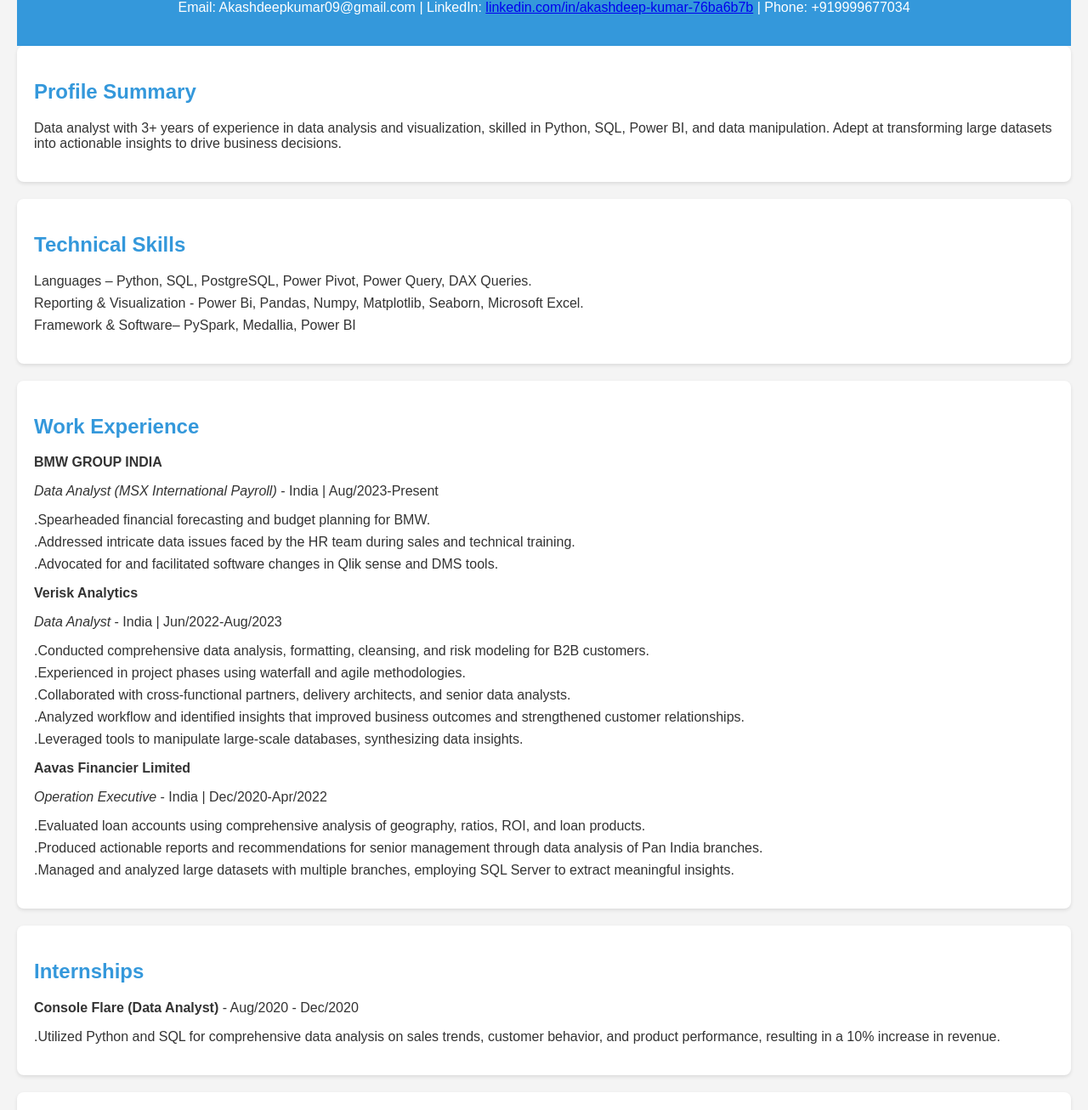
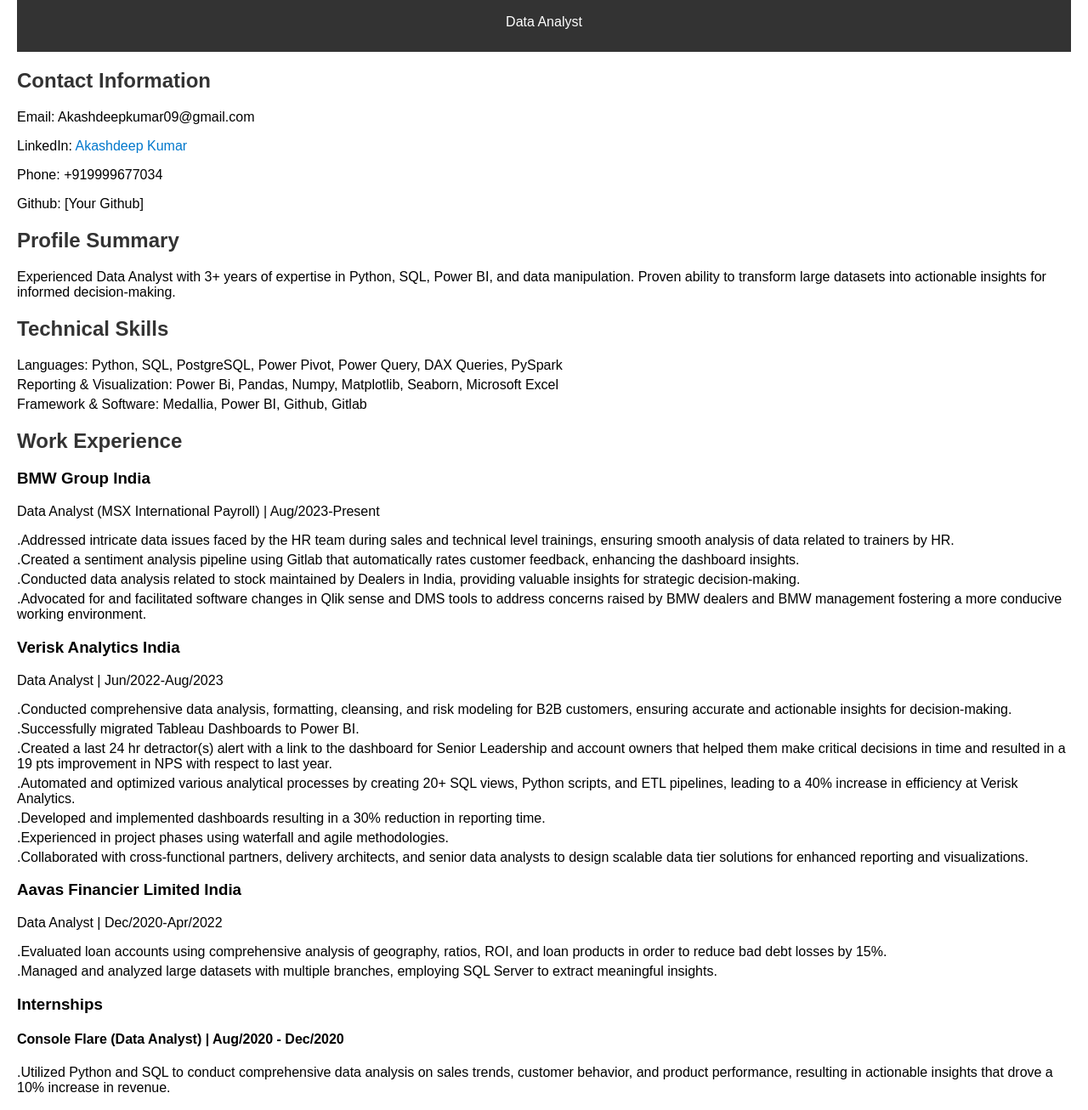
Before and after one commit to AkashdeepBerera/Resume-Projects, a plain HTML site: page index.html in a window 1280 px wide. Shown: the part 93-1399 px from the top of the page at 85% size. Drawn offline with Linux system fonts and the light colour scheme.

Commit message:
Update index.html

```diff
--- a/index.html
+++ b/index.html
@@ -3,142 +3,130 @@
 <head>
     <meta charset="UTF-8">
     <meta name="viewport" content="width=device-width, initial-scale=1.0">
-    <title>Akashdeep Kumar - Resume</title>
     <style>
         body {
-            font-family: 'Arial', sans-serif;
+            font-family: Arial, sans-serif;
             margin: 20px;
-            background-color: #f4f4f4;
+        }
+
+        header {
+            background-color: #333;
+            color: #fff;
+            text-align: center;
+            padding: 10px;
+        }
+
+        section {
+            margin-bottom: 20px;
+        }
+
+        h2 {
             color: #333;
         }
-        header {
-            background-color: #3498db;
-            color: #fff;
-            padding: 20px;
-            text-align: center;
-        }
-        header h1 {
-            margin: 0;
-            color: #000;
-            text-decoration: none; /* Remove default underline for links */
-        }
-        header h1:hover {
-            color: #3498db; /* Change color on hover for visual feedback */
-        }
-        h1, h2 {
-            color: #3498db;
-        }
-        .section {
-            margin-bottom: 20px;
-            background-color: #fff;
-            padding: 20px;
-            border-radius: 8px;
-            box-shadow: 0 2px 4px rgba(0, 0, 0, 0.1);
-            transition: transform 0.3s;
-        }
-        .section:hover {
-            transform: scale(1.02);
-        }
+
         ul {
             list-style-type: none;
             padding: 0;
         }
-        li {
-            margin-bottom: 8px;
+
+        ul li {
+            margin-bottom: 5px;
+        }
+
+        a {
+            color: #0077cc;
+            text-decoration: none;
+        }
+
+        a:hover {
+            text-decoration: underline;
         }
     </style>
+    <title>Akashdeep Kumar - Data Analyst</title>
 </head>
 <body>
 
     <header>
-        <h1><a href="https://www.linkedin.com/in/akashdeep-kumar-76ba6b7b/" target="_blank" rel="noopener noreferrer">Akashdeep Kumar - Resume</a></h1>
-        <p>Email: Akashdeepkumar09@gmail.com | LinkedIn: <a href="https://www.linkedin.com/in/akashdeep-kumar-76ba6b7b/" target="_blank" rel="noopener noreferrer">linkedin.com/in/akashdeep-kumar-76ba6b7b</a> | Phone: +919999677034</p>
+        <h1>Akashdeep Kumar</h1>
+        <p>Data Analyst</p>
     </header>
 
-    <section class="section">
-        <h2>Profile Summary</h2>
-        <p>Data analyst with 3+ years of experience in data analysis and visualization, skilled in Python, SQL, Power BI, and data manipulation. Adept at transforming large datasets into actionable insights to drive business decisions.</p>
+    <section id="contact">
+        <h2>Contact Information</h2>
+        <p>Email: Akashdeepkumar09@gmail.com</p>
+        <p>LinkedIn: <a href="https://www.linkedin.com/in/akashdeep-kumar-76ba6b7b/" target="_blank">Akashdeep Kumar</a></p>
+        <p>Phone: +919999677034</p>
+        <p>Github: [Your Github]</p>
     </section>
 
-    <section class="section">
+    <section id="summary">
+        <h2>Profile Summary</h2>
+        <p>Experienced Data Analyst with 3+ years of expertise in Python, SQL, Power BI, and data manipulation. Proven ability to transform large datasets into actionable insights for informed decision-making.</p>
+    </section>
+
+    <section id="skills">
         <h2>Technical Skills</h2>
         <ul>
-            <li>Languages – Python, SQL, PostgreSQL, Power Pivot, Power Query, DAX Queries.</li>
-            <li>Reporting & Visualization - Power Bi, Pandas, Numpy, Matplotlib, Seaborn, Microsoft Excel.</li>
-            <li>Framework & Software– PySpark, Medallia, Power BI</li>
+            <li>Languages: Python, SQL, PostgreSQL, Power Pivot, Power Query, DAX Queries, PySpark</li>
+            <li>Reporting & Visualization: Power Bi, Pandas, Numpy, Matplotlib, Seaborn, Microsoft Excel</li>
+            <li>Framework & Software: Medallia, Power BI, Github, Gitlab</li>
         </ul>
     </section>
 
-    <section class="section">
+    <section id="experience">
         <h2>Work Experience</h2>
-        <p><strong>BMW GROUP INDIA</strong></p>
-        <p><em>Data Analyst (MSX International Payroll)</em> - India | Aug/2023-Present</p>
+        <h3>BMW Group India</h3>
+        <p>Data Analyst (MSX International Payroll) | Aug/2023-Present</p>
         <ul>
-            <li>.Spearheaded financial forecasting and budget planning for BMW.</li>
-            <li>.Addressed intricate data issues faced by the HR team during sales and technical training.</li>
-            <li>.Advocated for and facilitated software changes in Qlik sense and DMS tools.</li>
+            <li>.Addressed intricate data issues faced by the HR team during sales and technical level trainings, ensuring smooth analysis of data related to trainers by HR.</li>
+            <li>.Created a sentiment analysis pipeline using Gitlab that automatically rates customer feedback, enhancing the dashboard insights.</li>
+            <li>.Conducted data analysis related to stock maintained by Dealers in India, providing valuable insights for strategic decision-making.</li>
+            <li>.Advocated for and facilitated software changes in Qlik sense and DMS tools to address concerns raised by BMW dealers and BMW management fostering a more conducive working environment.</li>
         </ul>
 
-        <p><strong>Verisk Analytics</strong></p>
-        <p><em>Data Analyst</em> - India | Jun/2022-Aug/2023</p>
+        <h3>Verisk Analytics India</h3>
+        <p>Data Analyst | Jun/2022-Aug/2023</p>
         <ul>
-            <li>.Conducted comprehensive data analysis, formatting, cleansing, and risk modeling for B2B customers.</li>
+            <li>.Conducted comprehensive data analysis, formatting, cleansing, and risk modeling for B2B customers, ensuring accurate and actionable insights for decision-making.</li>
+            <li>.Successfully migrated Tableau Dashboards to Power BI.</li>
+            <li>.Created a last 24 hr detractor(s) alert with a link to the dashboard for Senior Leadership and account owners that helped them make critical decisions in time and resulted in a 19 pts improvement in NPS with respect to last year.</li>
+            <li>.Automated and optimized various analytical processes by creating 20+ SQL views, Python scripts, and ETL pipelines, leading to a 40% increase in efficiency at Verisk Analytics.</li>
+            <li>.Developed and implemented dashboards resulting in a 30% reduction in reporting time.</li>
             <li>.Experienced in project phases using waterfall and agile methodologies.</li>
-            <li>.Collaborated with cross-functional partners, delivery architects, and senior data analysts.</li>
-            <li>.Analyzed workflow and identified insights that improved business outcomes and strengthened customer relationships.</li>
-            <li>.Leveraged tools to manipulate large-scale databases, synthesizing data insights.</li>
+            <li>.Collaborated with cross-functional partners, delivery architects, and senior data analysts to design scalable data tier solutions for enhanced reporting and visualizations.</li>
         </ul>
 
-        <p><strong>Aavas Financier Limited</strong></p>
-        <p><em>Operation Executive</em> - India | Dec/2020-Apr/2022</p>
+        <h3>Aavas Financier Limited India</h3>
+        <p>Data Analyst | Dec/2020-Apr/2022</p>
         <ul>
-            <li>.Evaluated loan accounts using comprehensive analysis of geography, ratios, ROI, and loan products.</li>
-            <li>.Produced actionable reports and recommendations for senior management through data analysis of Pan India branches.</li>
-            <li>.Managed and analyzed large datasets with multiple branches, employing SQL Server to extract meaningful insights.</li>
+           <li> .Evaluated loan accounts using comprehensive analysis of geography, ratios, ROI, and loan products in order to reduce bad debt losses by 15%.</li>
+           <li> .Managed and analyzed large datasets with multiple branches, employing SQL Server to extract meaningful insights.</li>
+
+        </ul>
+
+        <h3>Internships</h3>
+        <h4>Console Flare (Data Analyst) | Aug/2020 - Dec/2020</h4>
+        <ul>
+            <li>.Utilized Python and SQL to conduct comprehensive data analysis on sales trends, customer behavior, and product performance, resulting in actionable insights that drove a 10% increase in revenue.</li>
+            <!-- Include additional details of your internship experience at Console Flare here -->
         </ul>
     </section>
 
-    <section class="section">
-        <h2>Internships</h2>
-        <p><strong>Console Flare (Data Analyst)</strong> - Aug/2020 - Dec/2020</p>
+    <section id="certificates">
+        <h2>Certificates</h2>
         <ul>
-            <li>.Utilized Python and SQL for comprehensive data analysis on sales trends, customer behavior, and product performance, resulting in a 10% increase in revenue.</li>
+            <li>SQL(Advanced)- HackerRank</li>
+            <li>Microsoft PowerBI for Business Intelligence - Udemy</li>
+            <li>Programming for Everybody (Python) - Coursera</li>
+            <li>Tableau Essential Training - LinkedIn Learning</li>
+            <li>SQL & Power BI: Your Data Analytics and Visualization Journey - Udemy</li>
         </ul>
     </section>
 
-    <section class="section">
-        <h2>Project Experience</h2>
-        <ul>
-            <li>.Developed and implemented dashboards to visualize core business KPIs such as NPS and sentiment analysis with Power BI, resulting in a 30% reduction in reporting time at Verisk Analytics.</li>
-            <li>.Created a last 24 hr detractor(s) alert with a link to the dashboard for Senior Leadership and account owners that helped them make critical decisions in time and resulted in 19 pts improvement in NPS with respect to last year.</li>
-            <li>.Successfully migrated Verisk Insurance Services Tableau Dashboards to Power BI.</li>
-            <li>.Rolled out multiple survey programs using Medallia for Verisk Businesses, obtaining valuable customer feedback and insights.</li>
-            <li>.Created a sentiment analysis pipeline using Gitlab that automatically rates customer feedback, enhancing the dashboard insights at Verisk Analytics.</li>
-            <li>.Build a CMO and Verisk Marketing Team-Centric PBI Dashboard for all Verisk Business Units that shows comprehensive details and comparison of all marketing Events and Sessions conducted by Verisk using data from CVENT.</li>
-            <li>.Automated and optimized various analytical processes by creating 20+ SQL views, Python scripts, and ETL pipelines, leading to a 40% increase in efficiency at Verisk Analytics.</li>
-            <li>.Analyzed campaign reporting data utilizing SQL and MS Excel to provide value-added insights, resulting in a 20% increase in campaign effectiveness at Aavas Financier Limited.</li>
-            <li>.Created interactive dashboards using Power BI, enhancing data visualization and accessibility at Aavas Financier Limited.</li>
-            <li>.Utilized Python and SQL to conduct comprehensive data analysis on sales trends, customer behavior, and product performance, resulting in actionable insights that drove a 10% increase in revenue during the internship at Console Flare.</li>
-            <li>.Developed and implemented interactive data visualization dashboards using Tableau, allowing stakeholders to easily track KPIs and make data-driven decisions that led to a 15% improvement in marketing campaign effectiveness during the internship at Console Flare.</li>
-            <li>.Collaborated with the marketing team to analyze campaign data and identify customer segments, leading to the optimization of marketing strategies that resulted in a 20% increase in customer engagement during the internship at Console Flare.</li>
-        </ul>
-    </section>
-
-    <section class="section">
-        <h2>Certificates</h2>
-        <ul>
-            <li>.SQL(Advanced) - HackerRank</li>
-            <li>.Microsoft PowerBI for Business Intelligence - Udemy</li>
-            <li>.Programming for Everybody (Python) - Coursera</li>
-            <li>.Tableau Essential Training (LinkedIn Learning)</li>
-            <li>.SQL & Power BI: Your Data Analytics and Visualization Journey - Udemy</li>
-        </ul>
-    </section>
-
-    <section class="section">
+    <section id="education">
         <h2>Education</h2>
-        <p><strong>Master of Business Administration (Finance and Marketing)</strong> - Delhi Technological University (Formally D.C.E) | Apr/2018-Apr/2020</p>
-        <p><strong>Bachelor of Business Administration</strong> - Sri Guru Teg Bahadur Institute of Management and I.T [ GGSIPU University] | Apr/2012 - Apr/2015</p>
+        <p>Master of Business Administration (Finance and Marketing) | Delhi Technological University (Formally D.C.E) | Apr/2018-Apr/2020</p>
+        <p>Bachelor of Business Administration | Sri Guru Teg Bahadur Institute of Management and I.T [ GGSIPU University] | Apr/2012 - Apr/2015</p>
     </section>
 
 </body>
```
